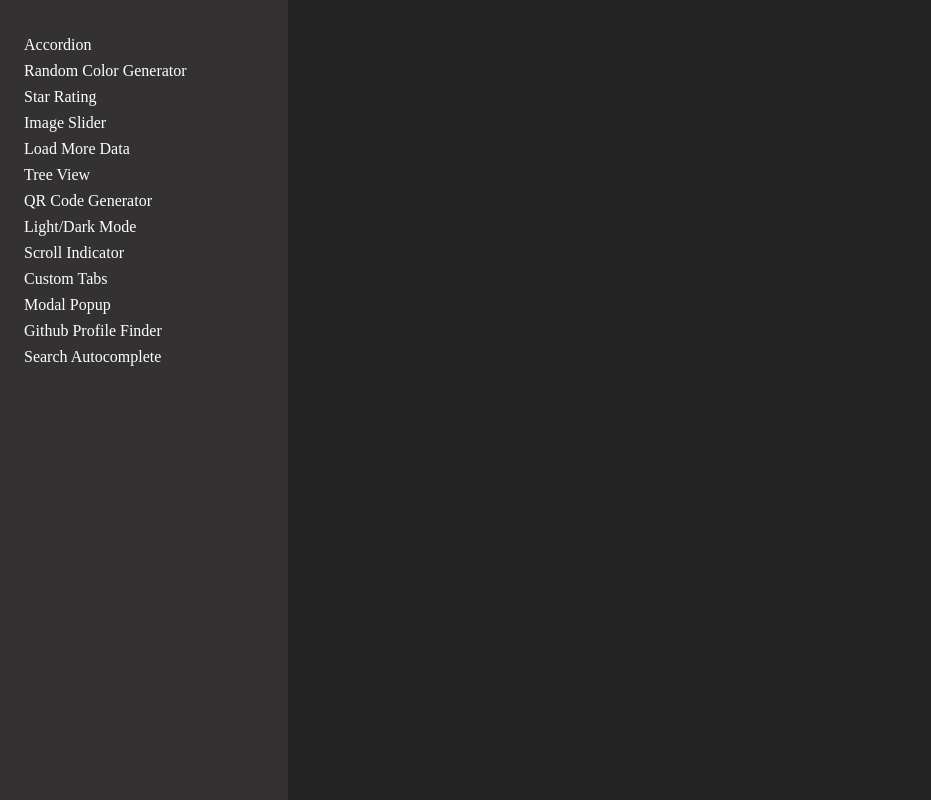
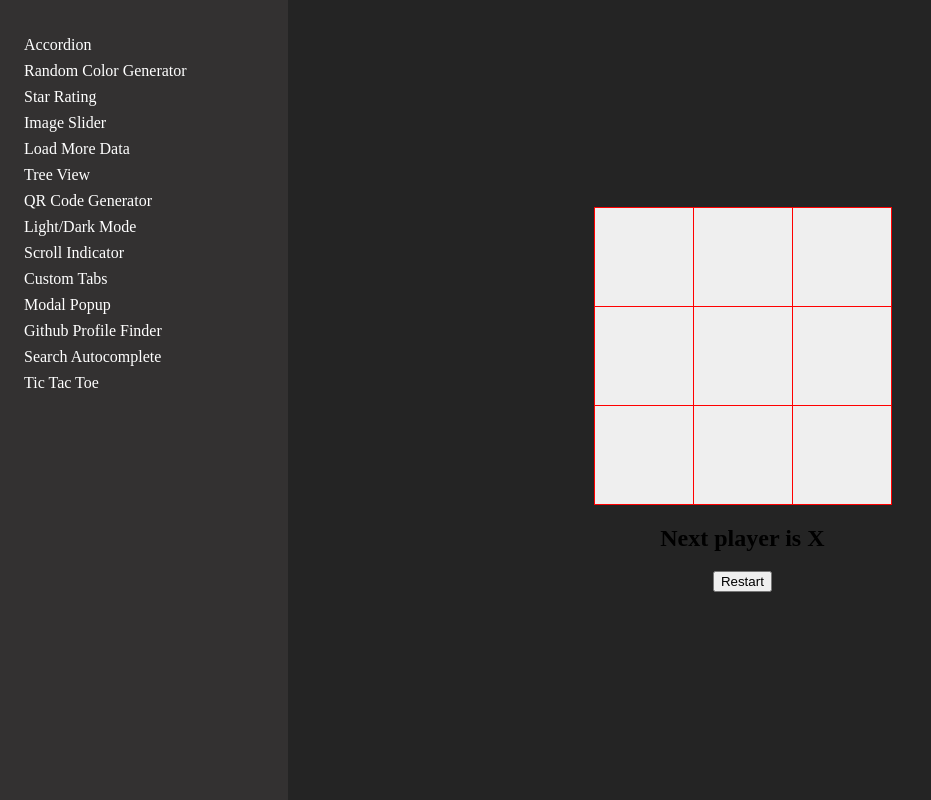
Before and after one commit to codingmage/react-components, a React (Vite) app: page /tictactoe in a window 1280 px wide. Shown: the whole page, without its empty margins (0-931 px from the left). Built offline with nearby package versions, Linux system fonts and the light colour scheme.

Commit message:
finish tic tac toe

```diff
--- a/src/App.jsx
+++ b/src/App.jsx
@@ -15,6 +15,7 @@
 import ModalTest from "./components/Custom-Modal_Popup"
 import GithubProfileFinder from "./components/Github-Profile-Finder"
 import SearchAutocomplete from "./components/Search-Autocomplete"
+import TicTacToe from "./components/Tic-Tac-Toe"
 
 function App() {
 	return (
@@ -35,6 +36,7 @@
 					<Route path="modal" element={<ModalTest />} />
 					<Route path="github_finder" element={<GithubProfileFinder />} />
 					<Route path="search_autocomplete" element={<SearchAutocomplete />} />
+					<Route path="tictactoe" element={<TicTacToe />} />
 				</Routes>
 			</main>
 
--- a/src/components/Sidebar/index.jsx
+++ b/src/components/Sidebar/index.jsx
@@ -70,6 +70,11 @@
 						Search Autocomplete
 					</Link>
 				</li>
+				<li>
+					<Link to={"/tictactoe"}>
+						Tic Tac Toe
+					</Link>
+				</li>
 			</ul>
 		</div>
 	)
--- a/src/components/Tic-Tac-Toe/index.jsx
+++ b/src/components/Tic-Tac-Toe/index.jsx
@@ -1,28 +1,76 @@
-function Square({value}) {
+import { useEffect, useState } from "react"
+import "./styles.css"
+
+function Square({value, onClick}) {
 	return (
-		<button>{value}</button>
+		<button onClick={onClick} className="square">{value}</button>
 	)
 }
 
 export default function TicTacToe() {
+
+	const [squares, setSquares] = useState(Array(9).fill(""))
+	const [isXTurn, setIsXTurn] = useState(true)
+	const [status, setStatus] = useState("")
+
+	function getWinner(squares) {
+		const winningPatterns = [[0, 1, 2], [3, 4, 5], [6, 7, 8], [2, 5, 8], [0, 3, 6], [0, 4, 8], [2, 4, 6], [1, 4, 7]]
+
+		for (let i = 0; i < winningPatterns.length; i++) {
+			const [x, y, z] = winningPatterns[i]
+
+			if (squares[x] && squares[x] === squares[y] && squares[x] === squares[z]) {
+				return squares[x]
+			}
+		}
+
+		return null
+	}
+
+	function handleClick(currentSquare) {
+		let cpySquares = [...squares]
+
+		if(getWinner(cpySquares) || cpySquares[currentSquare]) return
+
+		cpySquares[currentSquare] = isXTurn ? "X" : "O"
+		setIsXTurn(!isXTurn)
+		setSquares(cpySquares)
+	}
+
+	function handleRestart() {
+		setIsXTurn(true)
+		setSquares(Array(9).fill(""))
+	}
+
+	useEffect(() => {
+		if(!getWinner(squares) && squares.every(item => item !== "")) {
+			setStatus("This is a draw. Please restart the game.")
+		} else if (getWinner(squares)) {
+			setStatus(`Winner is ${getWinner(squares)}. Please restart the game.`)
+		} else {
+			setStatus(`Next player is ${isXTurn ? "X" : "O"}`)
+		}
+	}, [squares, isXTurn])
+
 	return (
 		<div className="tic-tac-toe-container">
 			<div className="row">
-				<Square />
-				<Square />
-				<Square />
+				<Square value={squares[0]} onClick={() => handleClick(0)}/>
+				<Square value={squares[1]} onClick={() => handleClick(1)}/>
+				<Square value={squares[2]} onClick={() => handleClick(2)}/>
 			</div>
 			<div className="row">
-				<Square />
-				<Square />
-				<Square />
+				<Square value={squares[3]} onClick={() => handleClick(3)}/>
+				<Square value={squares[4]} onClick={() => handleClick(4)}/>
+				<Square value={squares[5]} onClick={() => handleClick(5)}/>
 			</div>
 			<div className="row">
-				<Square />
-				<Square />
-				<Square />
+				<Square value={squares[6]} onClick={() => handleClick(6)}/>
+				<Square value={squares[7]} onClick={() => handleClick(7)}/>
+				<Square value={squares[8]} onClick={() => handleClick(8)}/>
 			</div>
-
+			<h2>{status}</h2>
+			<button onClick={handleRestart} >Restart</button>
 		</div>
 	)
 }
--- a/src/components/Tic-Tac-Toe/styles.css
+++ b/src/components/Tic-Tac-Toe/styles.css
@@ -0,0 +1,21 @@
+.tic-tac-toe-container {
+    display: flex;
+    flex-direction: column;
+    align-items: center;
+/*     clear: both;
+    content: "";
+    display: table; */
+}
+
+.square {
+    border: 1px solid red;
+    float: left;
+    font-size: 40px;
+    height: 100px;
+    padding: 0px;
+    text-align: center;
+    width: 100px;
+    margin-right: -1px;
+    margin-top: -1px;
+    cursor: pointer;
+}
```
